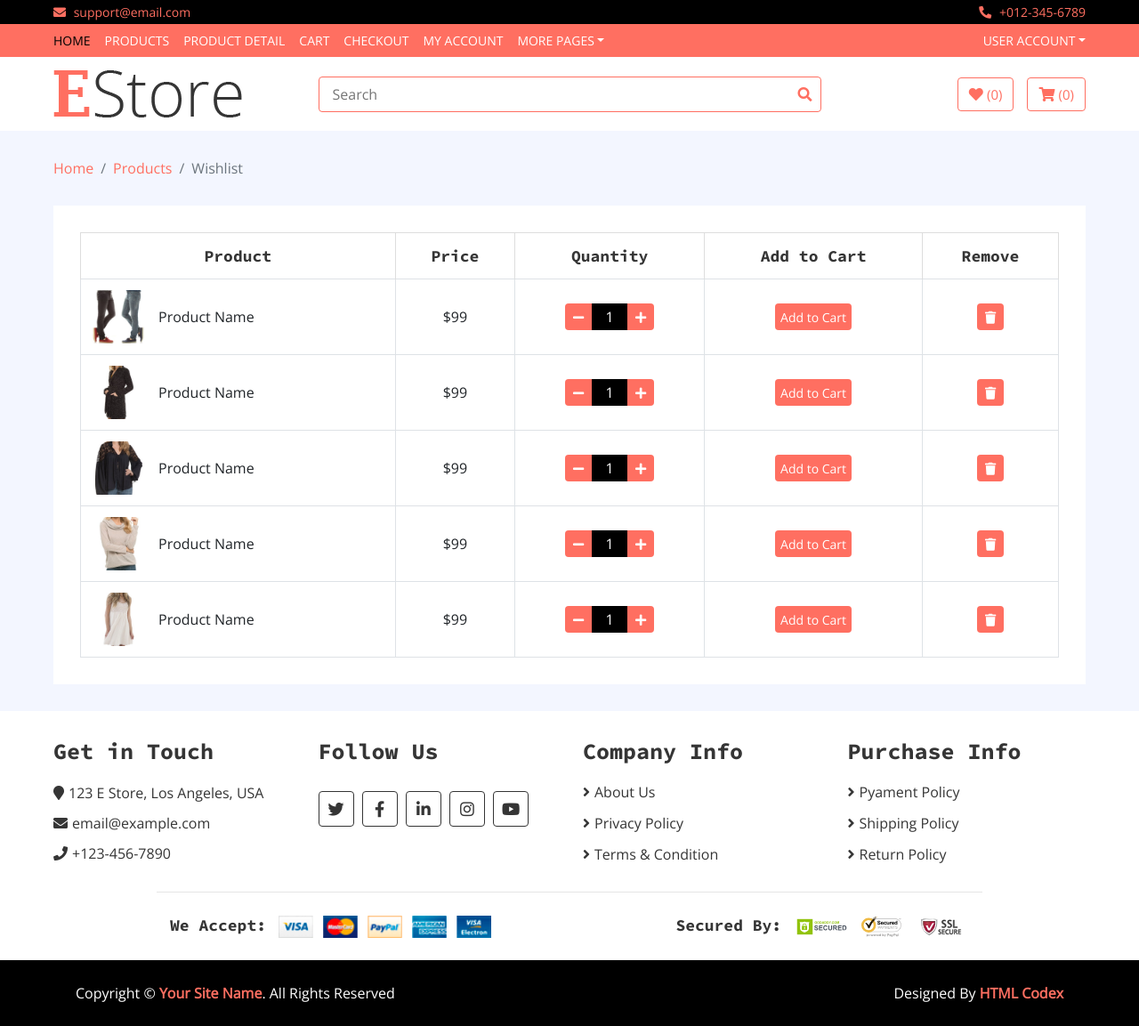
After one commit to x86skwizer/belgua, a Django app: page /wishlist in a window 1280 px wide. The commit adds this page. Shown: the whole page at 89% size. Run offline with Django 4.2, Linux system fonts and the light colour scheme; some libraries are stand-ins or nearby versions.

Commit message:
Add wishlist.html

```diff
--- a/store/core/templates/product-detail.html
+++ b/store/core/templates/product-detail.html
@@ -1,6 +1,6 @@
 {% extends 'base.html' %}
 {% load static %}
-{% block title %}Product Details{% endblock %}
+{% block title %}Product Detail{% endblock %}
 {% block content %}
 
         <!-- Breadcrumb Start -->
--- /dev/null
+++ b/store/core/templates/wishlist.html
@@ -0,0 +1,136 @@
+{% extends 'base.html' %}
+{% load static %}
+{% block title %}My Wishlist{% endblock %}
+{% block content %}
+
+        <!-- Breadcrumb Start -->
+        <div class="breadcrumb-wrap">
+            <div class="container-fluid">
+                <ul class="breadcrumb">
+                    <li class="breadcrumb-item"><a href="#">Home</a></li>
+                    <li class="breadcrumb-item"><a href="#">Products</a></li>
+                    <li class="breadcrumb-item active">Wishlist</li>
+                </ul>
+            </div>
+        </div>
+        <!-- Breadcrumb End -->
+
+        <!-- Wishlist Start -->
+        <div class="wishlist-page">
+            <div class="container-fluid">
+                <div class="wishlist-page-inner">
+                    <div class="row">
+                        <div class="col-md-12">
+                            <div class="table-responsive">
+                                <table class="table table-bordered">
+                                    <thead class="thead-dark">
+                                        <tr>
+                                            <th>Product</th>
+                                            <th>Price</th>
+                                            <th>Quantity</th>
+                                            <th>Add to Cart</th>
+                                            <th>Remove</th>
+                                        </tr>
+                                    </thead>
+                                    <tbody class="align-middle">
+                                        <tr>
+                                            <td>
+                                                <div class="img">
+                                                    <a href="#"><img src="{% static 'store/img/product-6.jpg' %}" alt="Image"></a>
+                                                    <p>Product Name</p>
+                                                </div>
+                                            </td>
+                                            <td>$99</td>
+                                            <td>
+                                                <div class="qty">
+                                                    <button class="btn-minus"><i class="fa fa-minus"></i></button>
+                                                    <input type="text" value="1">
+                                                    <button class="btn-plus"><i class="fa fa-plus"></i></button>
+                                                </div>
+                                            </td>
+                                            <td><button class="btn-cart">Add to Cart</button></td>
+                                            <td><button><i class="fa fa-trash"></i></button></td>
+                                        </tr>
+                                        <tr>
+                                            <td>
+                                                <div class="img">
+                                                    <a href="#"><img src="{% static 'store/img/product-7.jpg' %}" alt="Image"></a>
+                                                    <p>Product Name</p>
+                                                </div>
+                                            </td>
+                                            <td>$99</td>
+                                            <td>
+                                                <div class="qty">
+                                                    <button class="btn-minus"><i class="fa fa-minus"></i></button>
+                                                    <input type="text" value="1">
+                                                    <button class="btn-plus"><i class="fa fa-plus"></i></button>
+                                                </div>
+                                            </td>
+                                            <td><button class="btn-cart">Add to Cart</button></td>
+                                            <td><button><i class="fa fa-trash"></i></button></td>
+                                        </tr>
+                                        <tr>
+                                            <td>
+                                                <div class="img">
+                                                    <a href="#"><img src="{% static 'store/img/product-8.jpg' %}" alt="Image"></a>
+                                                    <p>Product Name</p>
+                                                </div>
+                                            </td>
+                                            <td>$99</td>
+                                            <td>
+                                                <div class="qty">
+                                                    <button class="btn-minus"><i class="fa fa-minus"></i></button>
+                                                    <input type="text" value="1">
+                                                    <button class="btn-plus"><i class="fa fa-plus"></i></button>
+                                                </div>
+                                            </td>
+                                            <td><button class="btn-cart">Add to Cart</button></td>
+                                            <td><button><i class="fa fa-trash"></i></button></td>
+                                        </tr>
+                                        <tr>
+                                            <td>
+                                                <div class="img">
+                                                    <a href="#"><img src="{% static 'store/img/product-9.jpg' %}" alt="Image"></a>
+                                                    <p>Product Name</p>
+                                                </div>
+                                            </td>
+                                            <td>$99</td>
+                                            <td>
+                                                <div class="qty">
+                                                    <button class="btn-minus"><i class="fa fa-minus"></i></button>
+                                                    <input type="text" value="1">
+                                                    <button class="btn-plus"><i class="fa fa-plus"></i></button>
+                                                </div>
+                                            </td>
+                                            <td><button class="btn-cart">Add to Cart</button></td>
+                                            <td><button><i class="fa fa-trash"></i></button></td>
+                                        </tr>
+                                        <tr>
+                                            <td>
+                                                <div class="img">
+                                                    <a href="#"><img src="{% static 'store/img/product-10.jpg' %}" alt="Image"></a>
+                                                    <p>Product Name</p>
+                                                </div>
+                                            </td>
+                                            <td>$99</td>
+                                            <td>
+                                                <div class="qty">
+                                                    <button class="btn-minus"><i class="fa fa-minus"></i></button>
+                                                    <input type="text" value="1">
+                                                    <button class="btn-plus"><i class="fa fa-plus"></i></button>
+                                                </div>
+                                            </td>
+                                            <td><button class="btn-cart">Add to Cart</button></td>
+                                            <td><button><i class="fa fa-trash"></i></button></td>
+                                        </tr>
+                                    </tbody>
+                                </table>
+                            </div>
+                        </div>
+                    </div>
+                </div>
+            </div>
+        </div>
+        <!-- Wishlist End -->
+
+{% endblock %}
--- a/store/core/urls.py
+++ b/store/core/urls.py
@@ -24,4 +24,7 @@ urlpatterns = [
 	path('my-account.html', views.my_account, name='my-account'),
 	path('my-account/', views.my_account, name='my-account'),
 	path('my-account', views.my_account, name='my-account'),
+	path('wishlist.html', views.wishlist, name='wishlist'),
+	path('wishlist/', views.wishlist, name='wishlist'),
+	path('wishlist', views.wishlist, name='wishlist'),
 ]
--- a/store/core/views.py
+++ b/store/core/views.py
@@ -39,3 +39,6 @@ def checkout(request):
 
 def my_account(request):
 	return render(request, 'my-account.html')
+
+def wishlist(request):
+	return render(request, 'wishlist.html')
```
Also changed, not shown: 1 other file.
